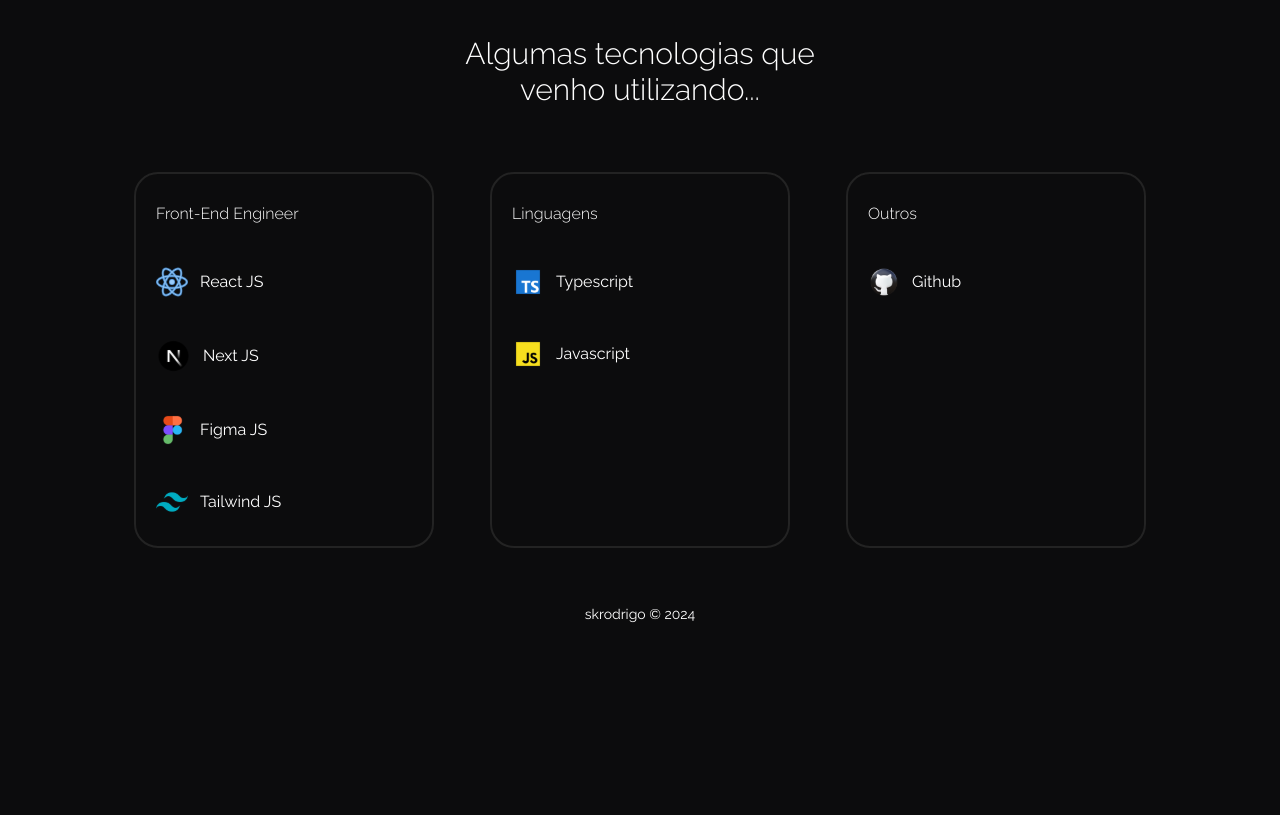
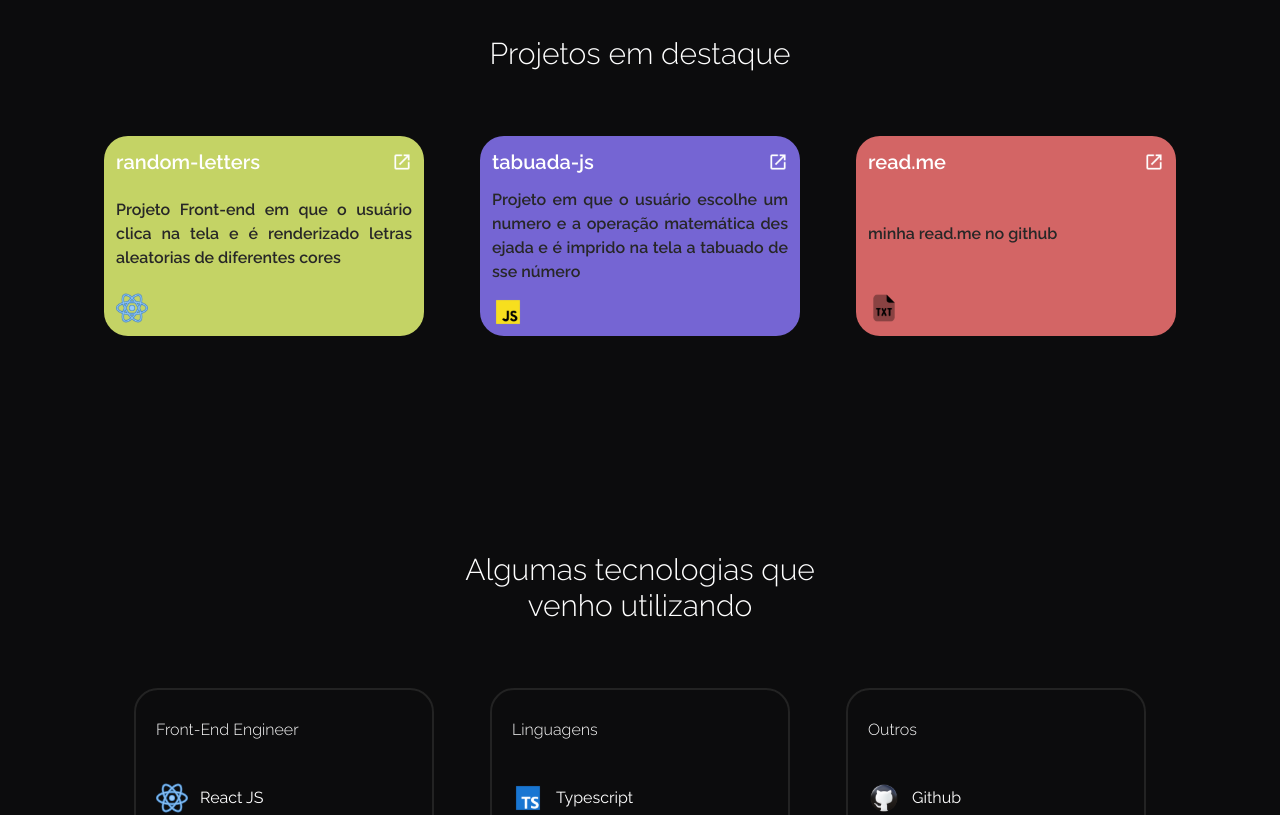
Before and after one commit to skrodrigo/skrodrigo.vercel.app, a Next.js app: page / in a window 1280 px wide. Shown: the part 680-1495 px from the top of the page. Before the commit the page ends 1316 px from the top, so only its background shows below. Built offline with nearby package versions, Linux system fonts and the light colour scheme.

Commit message:
feat:create content projects

```diff
--- a/src/app/page.tsx
+++ b/src/app/page.tsx
@@ -48,8 +48,62 @@ export default function Home() {
 
     <div className="flex justify-center items-center mx-auto ">
       <section className="flex flex-col items-center text-center mt-24 lg:mt-40">
+        <span className="text-xl lg:text-3xl  font-light mb-16">Projetos em destaque</span>
+        <div className="lg:flex xl:space-x-14 lg:space-x-4">
+
+          <div className="bg-[#C4D365] px-3 py-3 w-[320px] h-[200px] mb-14 flex flex-col space-y-3 justify-between rounded-3xl">
+
+            <div className="flex justify-between items-center">
+              <span className="text-xl font-semibold">random-letters</span>
+              <Link href='/'>
+              <img src="./../../icons/Link.svg" alt=""/>
+              </Link>
+            </div>
+
+            <p className="text-[#272727] font-semibold text-justify">Projeto Front-end em que o usuário
+              clica na tela e é renderizado letras
+              aleatorias de diferentes cores</p>
+            <img src="./../../icons/React.svg" alt="" width={32} height={32} className="mt-auto" />
+
+          </div>
+
+          <div className="bg-[#7565D3] px-3 py-3 w-[320px] h-[200px] mb-14 flex flex-col space-y-3 justify-between rounded-3xl">
+
+            <div className="flex justify-between items-center">
+              <span className="text-xl font-semibold">tabuada-js</span>
+              <Link href='/'>
+              <img src="./../../icons/Link.svg" alt="" />
+              </Link>
+            </div>
+
+            <p className="text-[#272727] font-semibold text-justify">Projeto em que o usuário escolhe
+            um numero e a operação matemática
+            des ejada e é imprido na tela a
+            tabuado de sse número</p>
+            <img src="./../../icons/JavaScript.svg" width={32} height={32} alt="" />
+
+          </div>
+
+          <div className="bg-[#D36565] px-3 py-3 w-[320px] h-[200px] mb-14 flex flex-col space-y-3  justify-between rounded-3xl">
+
+            <div className="flex justify-between items-center">
+              <span className="text-xl font-semibold">read.me</span>
+              <Link href='/'>
+              <img src="./../../icons/Link.svg" alt="" />
+              </Link>
+            </div>
+            <p className="text-[#272727] font-semibold text-justify">minha read.me no github</p>
+            <img src="./../../icons/TXT.svg" alt="" width={32} height={32} className="" />
+          </div>
+
+        </div>
+      </section>
+    </div>
+
+    <div className="flex justify-center items-center mx-auto ">
+      <section className="flex flex-col items-center text-center mt-24 lg:mt-40">
         <span className="text-xl lg:text-3xl  font-light mb-16">Algumas tecnologias que<br />
-        venho utilizando...</span>
+        venho utilizando</span>
         <div className="lg:flex xl:space-x-14 lg:space-x-12">
 
         <div className="flex flex-col items-start justify-start border-2 mb-14 border-[#232323] rounded-3xl w-[300px] px-5 py-7">
@@ -107,7 +161,6 @@ export default function Home() {
   </section>
     </div>
 
-
     <footer className="flex flex-col items-center justify-center mb-3">
       <span className="font-normal text-sm">skrodrigo © 2024</span>
     </footer>
```
Also changed, not shown: public/icons/Link.svg (added), public/icons/TXT.svg (added).
